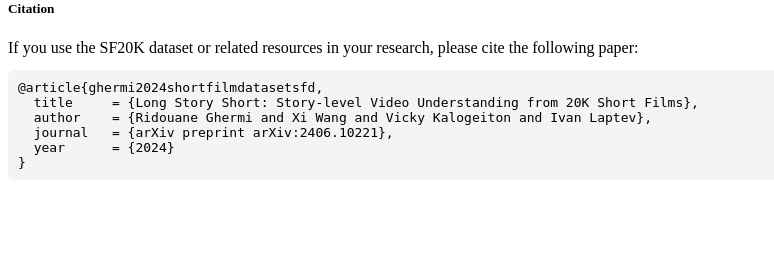
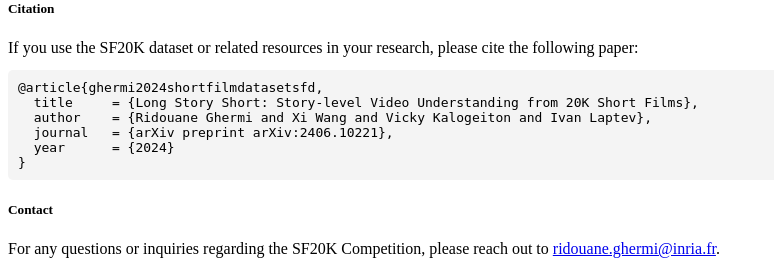
Before and after one commit to ridouaneg/SF20K-Competition, a Python web app: template templates/description.html in a window 1280 px wide. Shown: the part 1189-1463 px from the top of the page, without its empty margins (0-774 px from the left). Before the commit the page ends 1358 px from the top, so only its background shows below. Run offline with Jinja, Linux system fonts and the light colour scheme; the template is opened without the code that fills it, so the values that code supplies are empty.

Commit message:
Update description.html

```diff
--- a/templates/description.html
+++ b/templates/description.html
@@ -130,3 +130,9 @@ If you use the SF20K dataset or related resources in your research, please cite
   year      = {2024}
 }
 </pre>
+
+<h5>Contact</h5>
+
+<p>
+  For any questions or inquiries regarding the SF20K Competition, please reach out to <a href="mailto:ridouane.ghermi@inria.fr">ridouane.ghermi@inria.fr</a>.
+</p>
```
